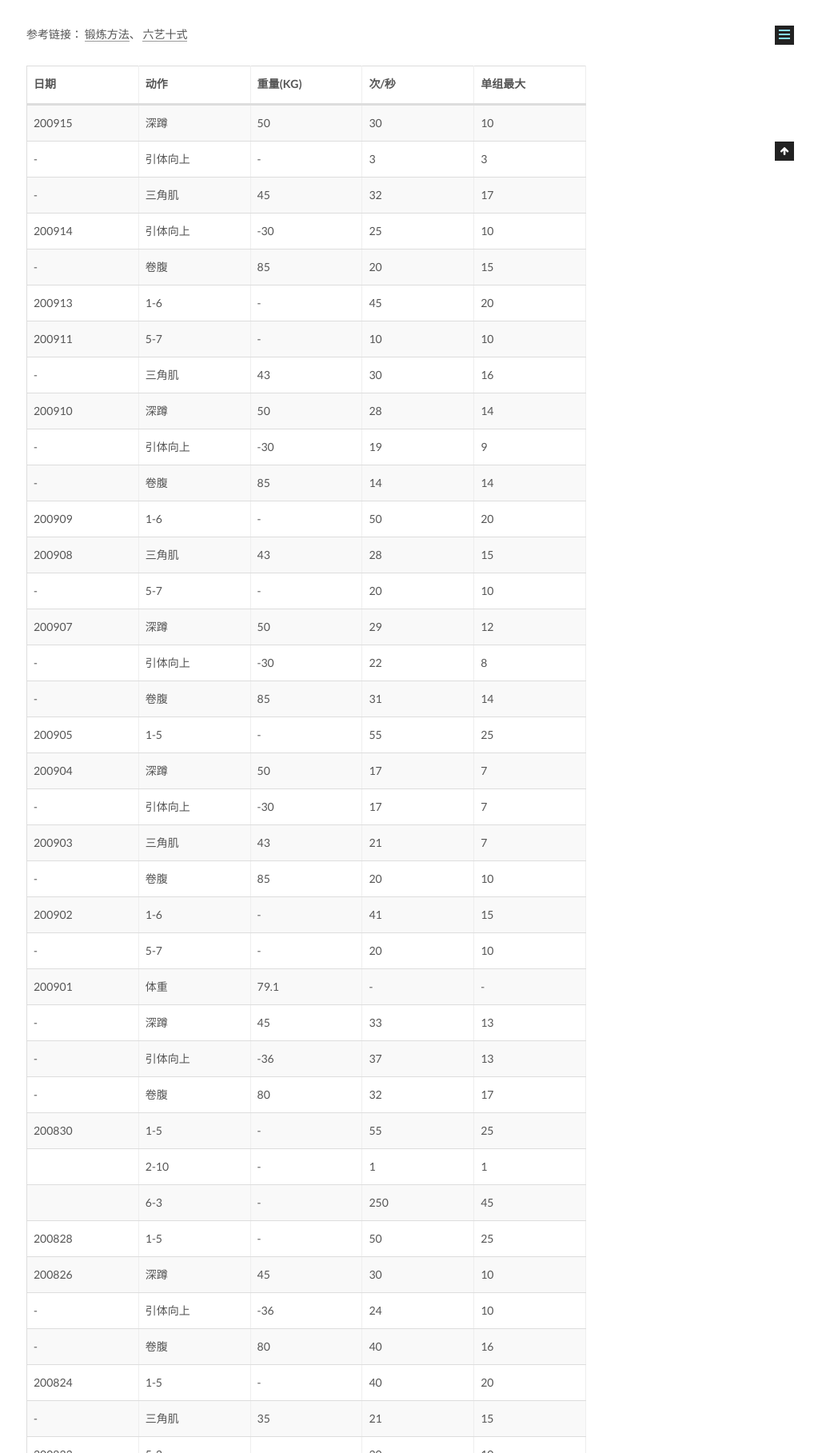
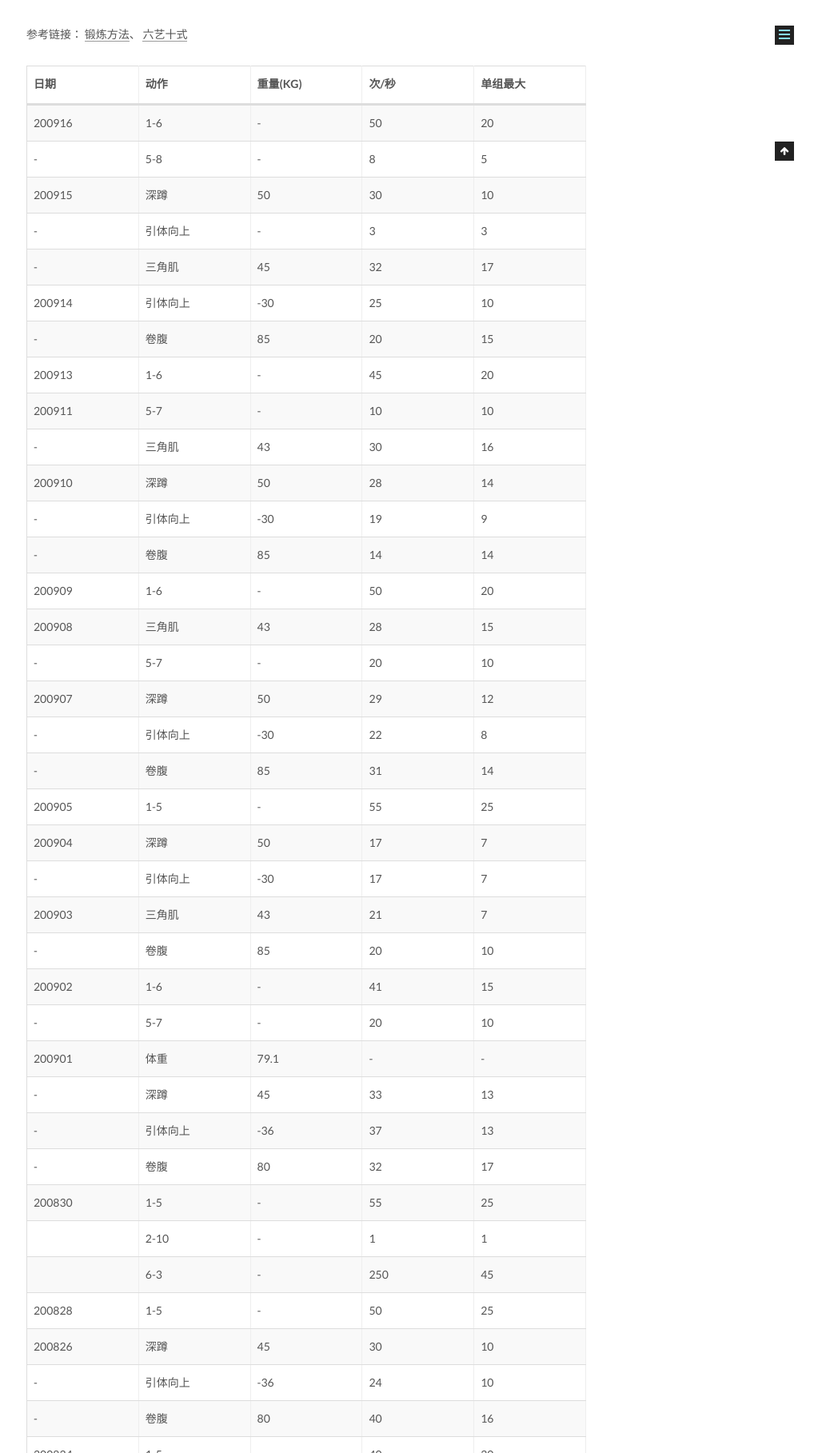
Before and after one commit to CodeHunter2006/CodeHunter2006.github.io, a Jekyll site: the page built from _posts/2020-06-01-Fitness_Record.md, in a window 1280 px wide, cut to the strip 799-2616 px from the top of the page. Shown: the whole strip at 80% size, without its empty margins (257-1280 px from the left). Built offline with Jekyll 4.4.1, drawn with Linux system fonts in a browser that asks for light colours.

Commit message:
[doc]: add contents.

```diff
--- a/_posts/2020-06-01-Fitness_Record.md
+++ b/_posts/2020-06-01-Fitness_Record.md
@@ -14,6 +14,8 @@ tags: Healthy
 
 | 日期   | 动作     | 重量(KG) | 次/秒 | 单组最大 |
 | ------ | -------- | -------- | ----- | -------- |
+| 200916 | 1-6      | -        | 50    | 20       |
+| -      | 5-8      | -        | 8     | 5        |
 | 200915 | 深蹲     | 50       | 30    | 10       |
 | -      | 引体向上 | -        | 3     | 3        |
 | -      | 三角肌   | 45       | 32    | 17       |
```
